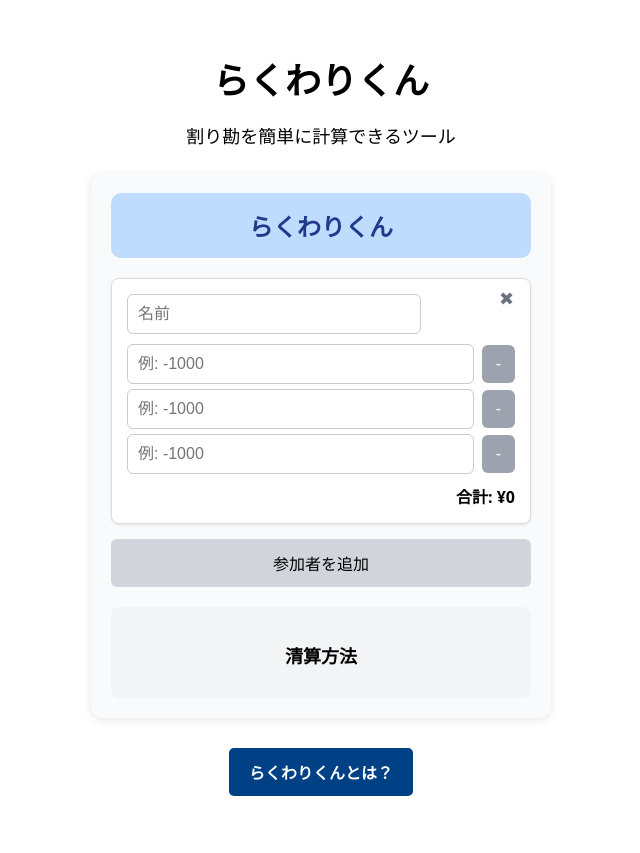
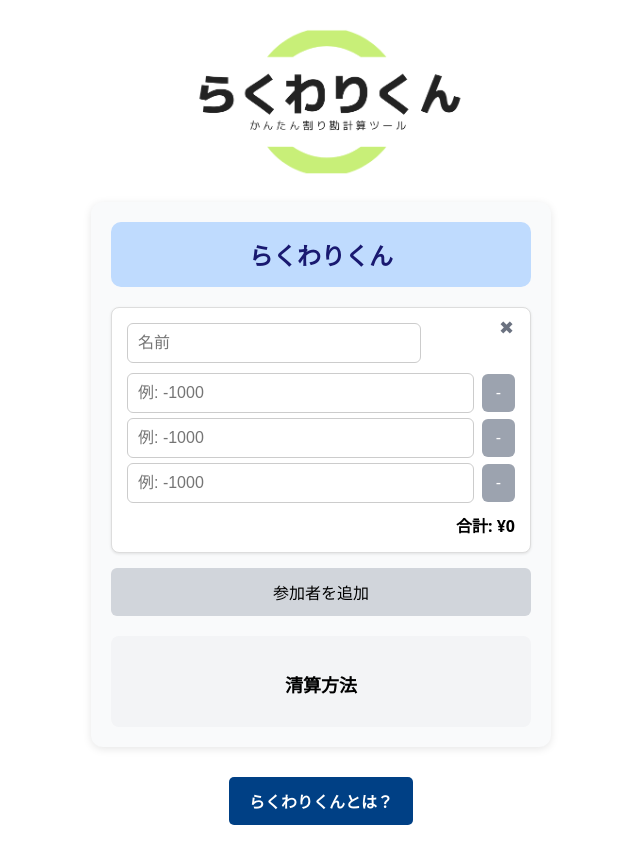
Before and after one commit to xkenks/Rakuwarikun, a Next.js app: page / in a window 1280 px wide. Shown: the whole page, without its empty margins (319-959 px from the left). Before the commit the page ends 824 px from the top, so only its background shows below. Built offline with nearby package versions, Linux system fonts and the light colour scheme.

Commit message:
ロゴサイズを調整

```diff
--- a/src/components/RakuwariKun.js
+++ b/src/components/RakuwariKun.js
@@ -89,7 +89,7 @@ export default function RakuwariKun() {
           marginBottom: "20px",
         }}
       >
-        <h1 style={{ fontSize: "24px", color: "#1e3a8a", margin: 0 }}>
+        <h1 style={{ fontSize: "24px", color: "#191970", margin: 0 }}>
           らくわりくん
         </h1>
       </div>
--- a/src/pages/index.js
+++ b/src/pages/index.js
@@ -1,23 +1,31 @@
 import React from "react";
-import RakuwariKun from "../components/RakuwariKun"; // 割り勘計算ツールのコンポーネントを読み込む
+import RakuwariKun from "../components/RakuwariKun";
 import Link from "next/link";
+import Image from "next/image";
 
 export default function Home() {
   return (
     <div style={{ textAlign: "center", padding: "20px", fontFamily: "'Arial', sans-serif" }}>
-      <h1 style={{ fontSize: "36px", fontWeight: "bold", marginBottom: "15px" }}>
-        らくわりくん
-      </h1>
-      <p style={{ fontSize: "18px", marginBottom: "25px" }}>
-        割り勘を簡単に計算できるツール
-      </p>
 
-      {/* 割り勘計算ツールのコンポーネントを表示 */}
+      {/* ロゴを表示（サイズ調整済み） */}
+      <div style={{ marginBottom: "20px", textAlign: "center" }}>
+        <Image
+          src="/logo.png"
+          alt="らくわりくん ロゴ"
+          width={300}
+          height={150}
+          priority
+          unoptimized
+        />
+      </div>
+
+      {/* 割り勘計算ツールのコンポーネント */}
       <RakuwariKun />
 
-      {/* aboutページへのリンクを追加 */}
+      {/* aboutページへのリンク */}
       <div style={{ marginTop: "30px" }}>
-        <Link href="/about" style={{
+        <Link href="/about">
+          <div style={{
             display: "inline-block",
             backgroundColor: "#004085",
             color: "#fff",
@@ -25,9 +33,11 @@ export default function Home() {
             borderRadius: "5px",
             textDecoration: "none",
             fontSize: "16px",
-          fontWeight: "bold"
+            fontWeight: "bold",
+            cursor: "pointer"
           }}>
             らくわりくんとは？
+          </div>
         </Link>
       </div>
     </div>
```
Also changed, not shown: public/logo.png (added), 1 other file (tests, documents, lock files or other folders). Lines whose indentation alone changed are shown as unchanged.
